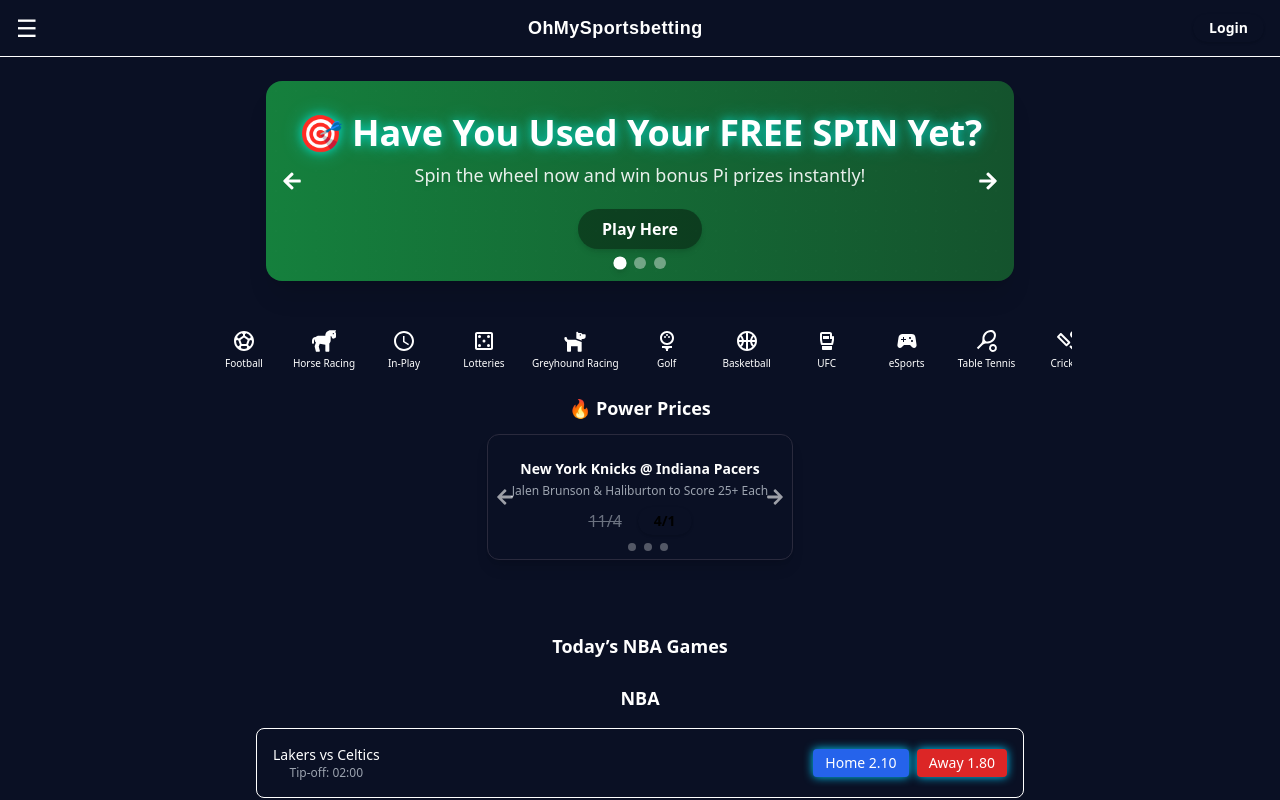
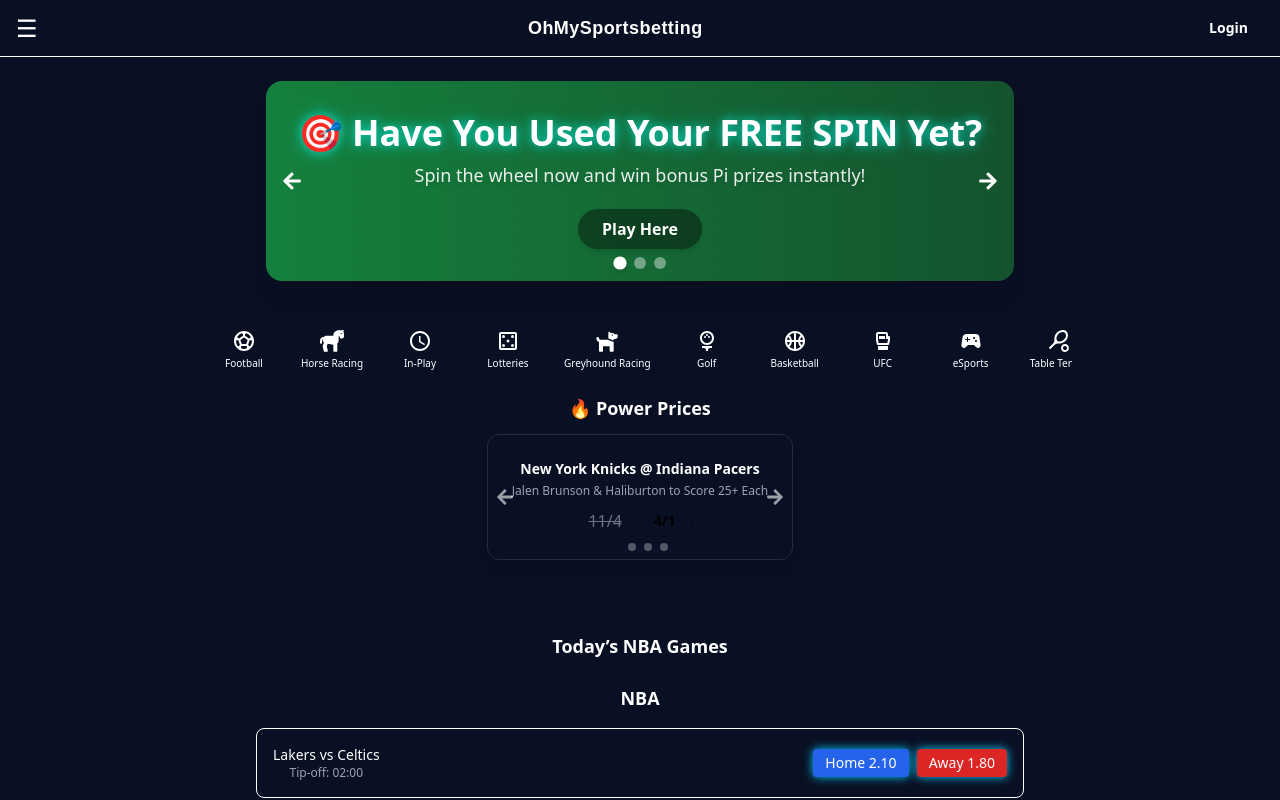
Before and after one commit to Darr-Eire/oh-my-sportsbetting, a Next.js app: page / in a window 1280 px wide. Shown: the top 800 px of the page. Built offline with nearby package versions, Linux system fonts and the light colour scheme.

Commit message:
Fix SportsCarousel swipeable icons with native scroll and no page interference

```diff
--- a/components/SportsCarousel.tsx
+++ b/components/SportsCarousel.tsx
@@ -34,7 +34,7 @@
   return (
     <div className="max-w-4xl mx-auto my-6 px-4">
       <nav
-        className="flex gap-2 overflow-x-auto no-scrollbar touch-pan-x"
+        className="flex gap-4 overflow-x-auto no-scrollbar touch-pan-x"
         style={{ WebkitOverflowScrolling: "touch" }}
       >
         {sports.map(({ name, icon: Icon, slug }) => (
```
